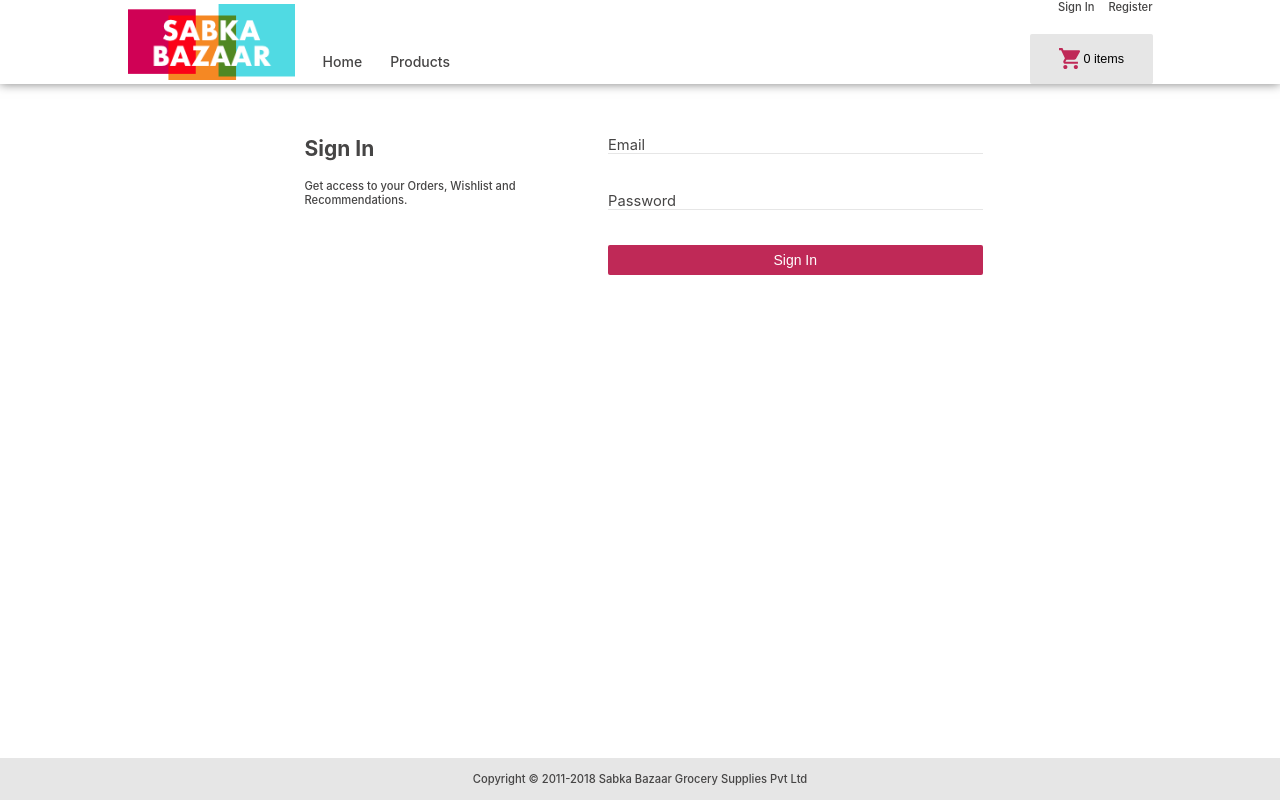
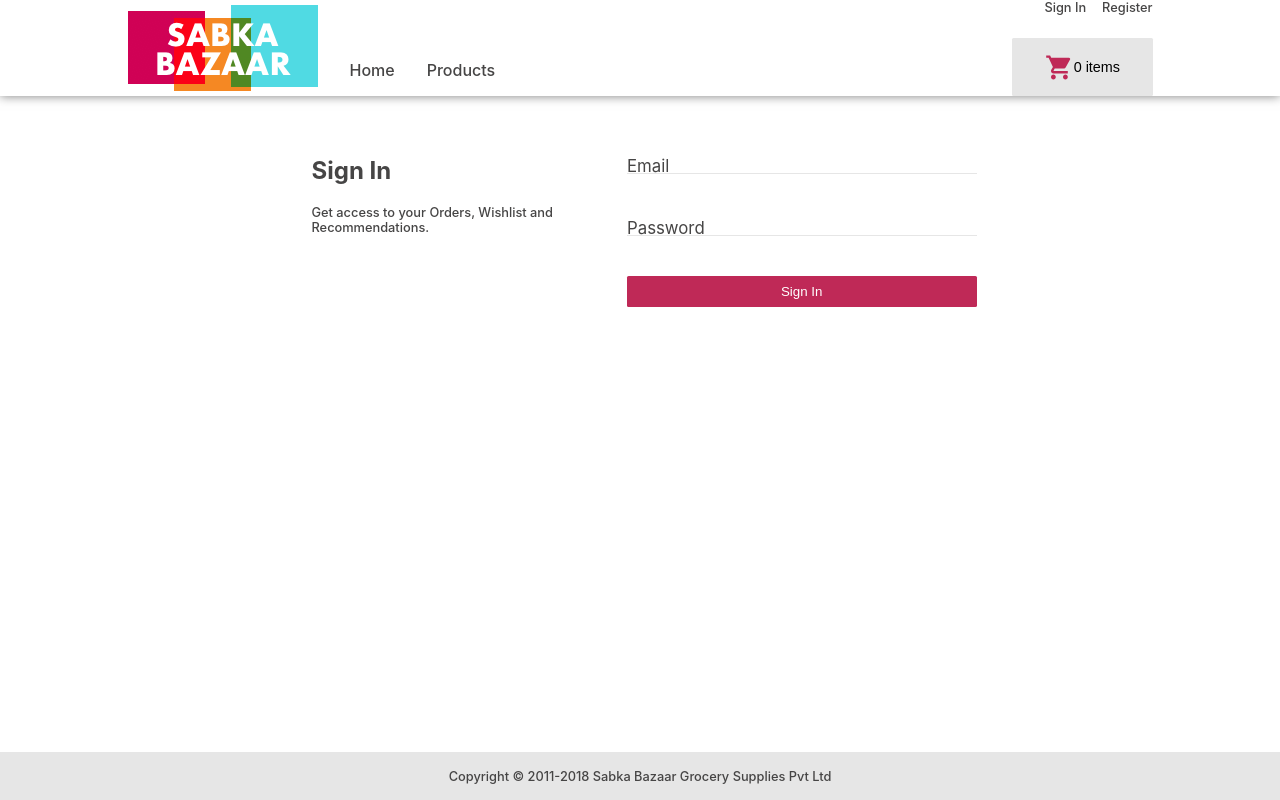
Before and after one commit to soumikpaul16/shopping-cart, a React app: page /signIn in a window 1280 px wide. Built offline with nearby package versions, Linux system fonts and the light colour scheme; what apollo-link-rest would draw is missing.

Commit message:
added tokens in atoms

```diff
--- a/src/assets/styles/_global.scss
+++ b/src/assets/styles/_global.scss
@@ -4,7 +4,7 @@ body {
   margin: 0;
   height: 100%;
   min-height: 100%;
-  font-size: 14px;
+  font-size: 1rem;
   font-family: -apple-system, BlinkMacSystemFont, Segoe UI, Roboto, Oxygen,
     Ubuntu, Cantarell, Fira Sans, Droid Sans, Helvetica Neue, sans-serif;
 }
--- /dev/null
+++ b/src/assets/styles/variables/_spaces.scss
@@ -0,0 +1,12 @@
+$full-viewport-height: 100vh;
+
+$header-hight-mobile: 4rem;
+$header-hight-tablet: 5rem;
+$header-hight-laptop: 6rem;
+
+$button-border-radius: 0.1rem;
+
+$transform-45deg: rotate(45deg);
+$transform-neg-45deg: rotate(-45deg);
+
+$footer-height: 3rem;
--- a/src/components/Layout.scss
+++ b/src/components/Layout.scss
@@ -1,17 +1,18 @@
 @import "../assets/styles/variables/breakpoints";
+@import "../assets/styles/variables/spaces";
 
 .layout {
   &__container {
-    padding-top: 4rem;
-    min-height: 100vh;
+    padding-top: $header-hight-mobile;
+    min-height: $full-viewport-height;
     &--overlay {
       overflow-y: hidden;
     }
     @media (min-width: $screen-mid) {
-      padding-top: 5rem;
+      padding-top: $header-hight-tablet;
     }
     @media (min-width: $screen-x-large) {
-      padding-top: 6rem;
+      padding-top: $header-hight-laptop;
     }
   }
 }
--- a/src/components/atoms/button/Button.scss
+++ b/src/components/atoms/button/Button.scss
@@ -1,4 +1,5 @@
 @import "../../../assets/styles/variables/colors";
+@import "../../../assets/styles/variables/spaces";
 
 .button {
   border: none;
@@ -6,8 +7,7 @@
   text-align: center;
   text-decoration: none;
   cursor: pointer;
-  border-radius: 2px;
-  font-size: 1rem;
+  border-radius: $button-border-radius;
   background-color: $color-red;
   &:active {
     transform: translateY(0.5px);
--- a/src/components/atoms/drawer/Drawer.scss
+++ b/src/components/atoms/drawer/Drawer.scss
@@ -1,5 +1,7 @@
-@import "../../../assets//styles/variables/breakpoints";
+@import "../../../assets/styles/variables/breakpoints";
 @import "../../../assets/styles/variables/colors";
+@import "../../../assets/styles/variables/spaces";
+
 
 .drawer {
   &__content {
@@ -8,7 +10,7 @@
     right: 0;
     width: 100%;
     z-index: 10;
-    height: calc(100vh - 4rem);
+    height: calc(#{$full-viewport-height} - #{$header-hight-mobile});
   }
   &__overlay {
     background: $color-translucent-black;
@@ -23,7 +25,7 @@
 @media (min-width: $screen-mid) {
   .drawer {
     &__content {
-      height: calc(100vh - 5rem);
+      height: calc(#{$full-viewport-height} - #{$header-hight-tablet});
     }
   }
 }
@@ -31,7 +33,7 @@
 @media (min-width: $screen-x-large) {
   .drawer {
     &__content {
-      height: calc(100vh - 6rem);
+      height: calc(#{$full-viewport-height} - #{$header-hight-laptop});
     }
   }
 }
--- a/src/components/atoms/drop-down/DropDown.scss
+++ b/src/components/atoms/drop-down/DropDown.scss
@@ -1,5 +1,12 @@
 @import "../../../assets/styles/variables/colors";
 @import "../../../assets/styles/variables/breakpoints";
+@import "../../../assets/styles/variables/spaces";
+
+
+$border-strength: 0.1rem;
+$button-font-size: 0.85rem;
+$button-padding: 1rem;
+$arrow-padding: 0.3rem;
 
 .select {
   &__container {
@@ -11,11 +18,11 @@
     &:hover {
       background-color: $color-white;
       color: $color-black;
-      border-bottom: 1px solid $color-black;
+      border-bottom: $border-strength solid $color-black;
     }
   }
 
-  &__menu{
+  &__menu {
     margin: 0;
     padding: 0;
   }
@@ -24,22 +31,22 @@
     outline: none;
     width: 100%;
     margin: 0;
-    padding: 1rem;
+    padding: $button-padding;
     background-color: $color-red;
     color: $color-white;
-    font-size: 0.85rem;
+    font-size: $button-font-size;
     font-weight: 500;
     border-radius: 0;
-    border-bottom: 1px solid $color-white;
+    border-bottom: $border-strength solid $color-white;
     display: flex;
     justify-content: space-between;
     &--arrow-down {
       border: solid $color-white;
-      border-width: 0 0.1rem 0.1rem 0;
+      border-width: 0 $border-strength $border-strength 0;
       display: inline-block;
-      padding: 0.3rem;
-      transform: rotate(45deg);
-      -webkit-transform: rotate(45deg);
+      padding: $arrow-padding;
+      transform: $transform-45deg;
+      -webkit-transform: $transform-45deg;
     }
     &:active {
       transform: none;
--- a/src/components/atoms/input-box/InputBox.scss
+++ b/src/components/atoms/input-box/InputBox.scss
@@ -1,10 +1,15 @@
 @import "../../../assets/styles/variables/colors";
+
+$border-strength-bottom: 0.1rem;
+$input-margin: 1rem;
+$box-font-size: 0.7rem;
+$box-padding: 0.5rem;
 
 .input {
   &__wrap {
     display: flex;
     flex-flow: column-reverse;
-    margin-bottom: 1rem;
+    margin-bottom: $input-margin;
     width: 100%;
   }
   &__label,
@@ -15,15 +20,14 @@
   }
 
   &__box {
-    padding: 0.5rem 0;
+    padding: $box-padding 0;
     border: 0;
-    border-bottom: 0.1rem solid $color-light-grey;
-    font-family: inherit;
+    border-bottom: $border-strength-bottom solid $color-light-grey;
     border-radius: 0;
     cursor: text;
     &:focus {
       outline: 0;
-      border-bottom: 0.1rem solid $color-blue;
+      border-bottom: $border-strength-bottom solid $color-blue;
     }
     &::-webkit-input-placeholder {
       opacity: 0;
@@ -38,7 +42,7 @@
   }
 
   &__box + &__label {
-    font-size: 0.7rem;
+    font-size: $box-font-size;
     cursor: text;
     max-width: 66.66%;
     overflow: hidden;
--- a/src/components/molecules/index.js
+++ b/src/components/molecules/index.js
@@ -3,4 +3,4 @@ export { default as Carousel } from './carousel';
 export { default as CategoryDescriptor } from './category-descriptor';
 export { default as Nav } from './nav';
 export { default as CartButton } from './cart-button';
-export { default as HamBurger } from './ham-burger';
+export { default as HamBurger } from './hamburger';
```
Also changed, not shown: src/components/molecules/hamburger/HamBurger.scss (renamed from src/components/molecules/ham-burger/HamBurger.scss), src/components/molecules/hamburger/index.js (renamed from src/components/molecules/ham-burger/index.js).
